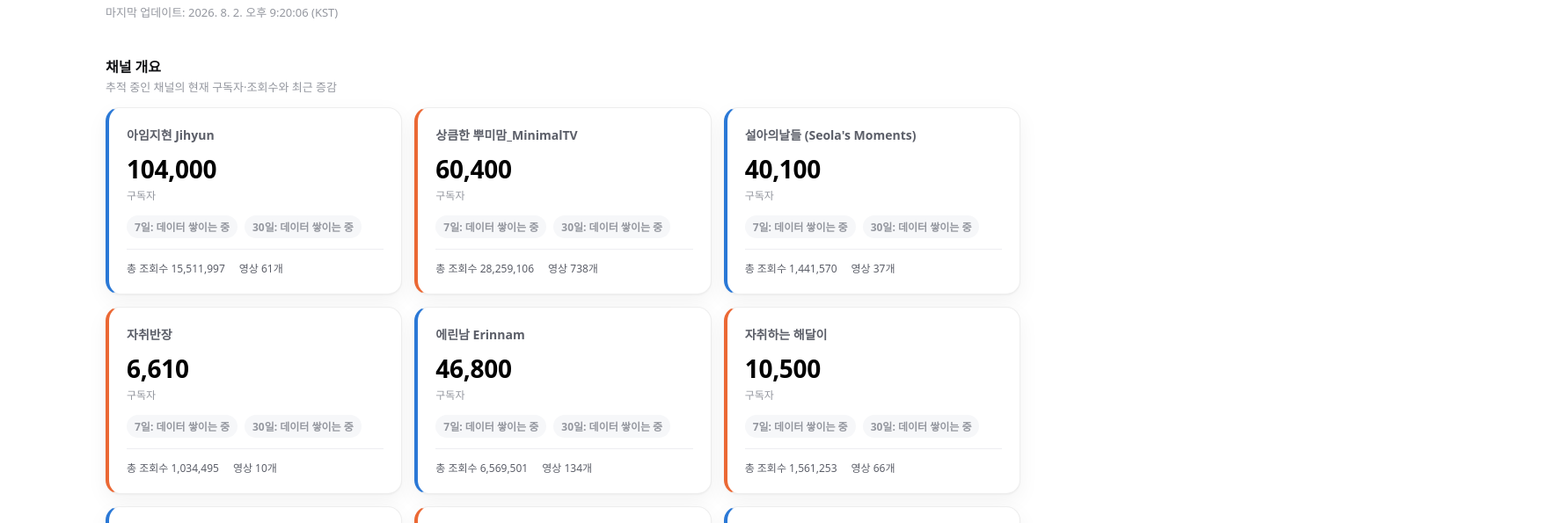
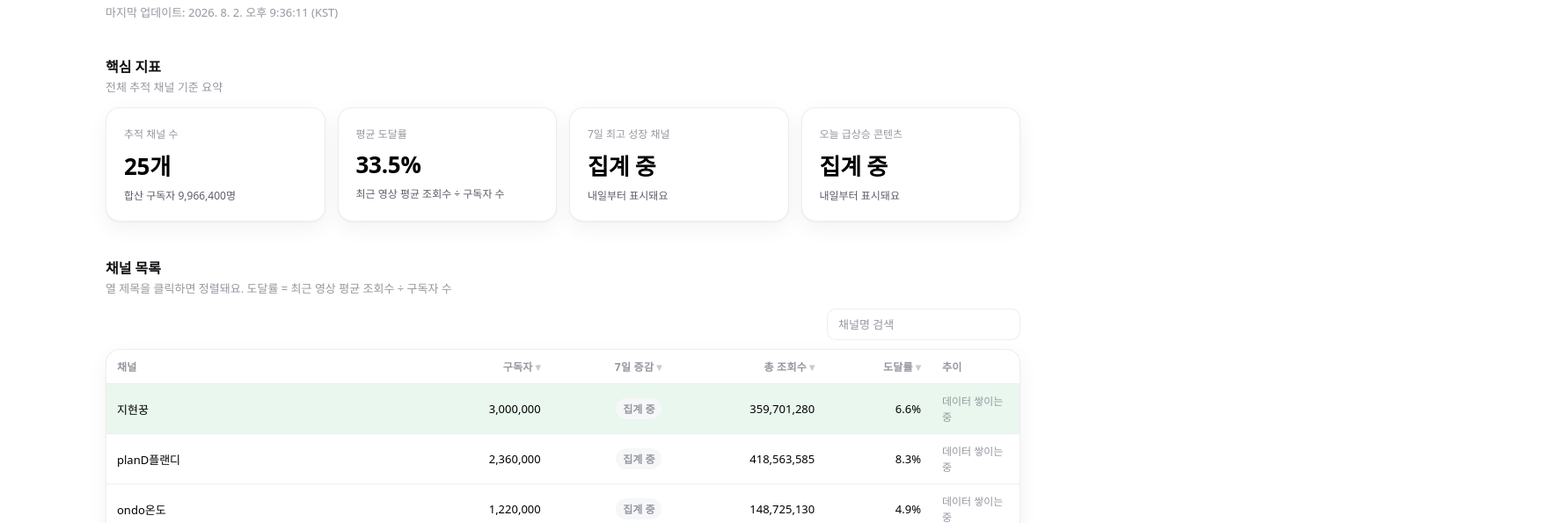
Before and after one commit to eve1yyn/youtube-tracker, a website: page docs/index.html in a window 1280 px wide. Shown: the part 77-672 px from the top of the page at 88% size, 1778 px wide, since content can reach past the window. Drawn offline with nearby package versions, Linux system fonts and the light colour scheme; a web font is replaced by a local one.

Commit message:
Redesign overview as a searchable/sortable table, add reach-rate KPI
- Replace the 25-card grid and multi-line subscriber chart (unreadable
  legend, decorative per-card colors) with a single sortable/searchable
  table: subscriber count, 7-day delta, total views, reach rate, and a
  per-row sparkline instead of one overlaid 25-series chart
- exportDashboardData.js: compute reachRate (avg recent video views /
  subscribers) per channel
- Add a KPI tile row (tracked channels, avg reach rate, top 7-day
  grower, today's biggest mover) above the table
- Table row click selects the channel and syncs the video-detail tabs

```diff
--- a/docs/app.js
+++ b/docs/app.js
@@ -1,13 +1,19 @@
 const vizRoot = document.querySelector('.viz-root');
 const style = getComputedStyle(vizRoot);
-const seriesColors = [style.getPropertyValue('--series-1').trim(), style.getPropertyValue('--series-2').trim()];
+const seriesColor = style.getPropertyValue('--series-1').trim();
+
+const state = { channels: [], sortKey: 'subscriberCount', sortDir: 'desc', search: '', activeChannelId: null };
 
 function fmtNum(n) {
   return n === null || n === undefined ? '-' : n.toLocaleString('ko-KR');
 }
 
+function fmtPercent(n) {
+  return n === null || n === undefined ? '-' : `${n.toFixed(1)}%`;
+}
+
 function fmtDelta(n) {
-  if (n === null || n === undefined) return { text: '데이터 쌓이는 중', cls: 'delta-empty' };
+  if (n === null || n === undefined) return { text: '집계 중', cls: 'delta-empty' };
   if (n > 0) return { text: `▲ ${n.toLocaleString('ko-KR')}`, cls: 'delta-up' };
   if (n < 0) return { text: `▼ ${Math.abs(n).toLocaleString('ko-KR')}`, cls: 'delta-down' };
   return { text: '변화 없음', cls: 'delta-empty' };
@@ -17,6 +23,27 @@ function fmtDate(iso) {
   return iso ? iso.slice(0, 10) : '-';
 }
 
+function sparklineSvg(values) {
+  const w = 92;
+  const h = 28;
+  const pad = 3;
+  if (!values || values.length < 2) {
+    return `<span style="color:var(--text-muted); font-size:12px;">데이터 쌓이는 중</span>`;
+  }
+  const min = Math.min(...values);
+  const max = Math.max(...values);
+  const range = max - min || 1;
+  const stepX = (w - pad * 2) / (values.length - 1);
+  const points = values
+    .map((v, i) => {
+      const x = pad + i * stepX;
+      const y = pad + (h - pad * 2) * (1 - (v - min) / range);
+      return `${x.toFixed(1)},${y.toFixed(1)}`;
+    })
+    .join(' ');
+  return `<svg width="${w}" height="${h}" viewBox="0 0 ${w} ${h}"><polyline points="${points}" fill="none" stroke="${seriesColor}" stroke-width="2" stroke-linecap="round" stroke-linejoin="round" /></svg>`;
+}
+
 async function main() {
   const res = await fetch('data/index.json', { cache: 'no-store' });
   const data = await res.json();
@@ -24,82 +51,139 @@ async function main() {
   document.getElementById('updated').textContent =
     `마지막 업데이트: ${new Date(data.generatedAt).toLocaleString('ko-KR', { timeZone: 'Asia/Seoul' })} (KST)`;
 
-  renderChannelCards(data.channels);
-  renderSubscriberChart(data.channels);
+  state.channels = data.channels;
+
+  renderKpiTiles(data);
   renderMovers(data.topMovers);
   renderChannelTabs(data.channels);
-}
 
-function renderChannelCards(channels) {
-  const grid = document.getElementById('channelGrid');
-  grid.innerHTML = '';
-  channels.forEach((ch, i) => {
-    const d7 = fmtDelta(ch.delta7d);
-    const d30 = fmtDelta(ch.delta30d);
-    const card = document.createElement('div');
-    card.className = 'card channel-card';
-    card.style.borderLeft = `4px solid ${seriesColors[i % seriesColors.length]}`;
-    card.innerHTML = `
-      <div class="name">${ch.title}</div>
-      <div class="stat">${fmtNum(ch.latest.subscriberCount)}</div>
-      <div class="label">구독자</div>
-      <div class="deltas">
-        <span class="${d7.cls}">7일: ${d7.text}</span>
-        <span class="${d30.cls}">30일: ${d30.text}</span>
-      </div>
-      <div class="sub-stats">
-        <span>총 조회수 ${fmtNum(ch.latest.totalViewCount)}</span>
-        <span>영상 ${fmtNum(ch.latest.videoCount)}개</span>
-      </div>
-    `;
-    grid.appendChild(card);
+  const initial = getSortedFilteredChannels()[0];
+  if (initial) {
+    state.activeChannelId = initial.channelId;
+    loadVideoTable(initial.channelId);
+  }
+  renderChannelTable();
+
+  document.getElementById('channelSearch').addEventListener('input', (e) => {
+    state.search = e.target.value;
+    renderChannelTable();
+  });
+
+  document.querySelectorAll('th.sortable').forEach((th) => {
+    th.addEventListener('click', () => {
+      const key = th.dataset.sort;
+      if (state.sortKey === key) {
+        state.sortDir = state.sortDir === 'asc' ? 'desc' : 'asc';
+      } else {
+        state.sortKey = key;
+        state.sortDir = key === 'title' ? 'asc' : 'desc';
+      }
+      document.querySelectorAll('th.sortable').forEach((t) => {
+        t.classList.remove('sorted');
+        const arrow = t.querySelector('.arrow');
+        if (arrow) arrow.textContent = '▾';
+      });
+      th.classList.add('sorted');
+      const arrow = th.querySelector('.arrow');
+      if (arrow) arrow.textContent = state.sortDir === 'asc' ? '▴' : '▾';
+      renderChannelTable();
+    });
   });
 }
 
-function renderSubscriberChart(channels) {
-  const totalPoints = channels.reduce((sum, ch) => sum + ch.dailyStats.length, 0);
-  const canvas = document.getElementById('subscriberChart');
-  const emptyState = document.getElementById('chartEmptyState');
-  const legend = document.getElementById('chartLegend');
+function renderKpiTiles(data) {
+  const channels = data.channels;
+  const totalSubscribers = channels.reduce((sum, c) => sum + c.latest.subscriberCount, 0);
+  const reachRates = channels.map((c) => c.reachRate).filter((v) => v !== null && v !== undefined);
+  const avgReach = reachRates.length ? reachRates.reduce((a, b) => a + b, 0) / reachRates.length : null;
 
-  legend.innerHTML = channels
-    .map((ch, i) => `<span class="legend-item"><span class="swatch" style="background:${seriesColors[i % seriesColors.length]}"></span>${ch.title}</span>`)
+  const growthCandidates = channels.filter((c) => c.delta7d !== null && c.delta7d !== undefined);
+  const topGrower = growthCandidates.length ? growthCandidates.reduce((a, b) => (b.delta7d > a.delta7d ? b : a)) : null;
+
+  const tiles = [
+    { label: '추적 채널 수', value: `${channels.length}개`, sub: `합산 구독자 ${fmtNum(totalSubscribers)}명` },
+    { label: '평균 도달률', value: fmtPercent(avgReach), sub: '최근 영상 평균 조회수 ÷ 구독자 수' },
+    {
+      label: '7일 최고 성장 채널',
+      value: topGrower ? topGrower.title : '집계 중',
+      sub: topGrower ? `+${topGrower.delta7d.toLocaleString('ko-KR')}명` : '내일부터 표시돼요',
+    },
+    {
+      label: '오늘 급상승 콘텐츠',
+      value: data.topMovers.length ? data.topMovers[0].title : '집계 중',
+      sub: data.topMovers.length ? `+${data.topMovers[0].viewDelta.toLocaleString('ko-KR')}회` : '내일부터 표시돼요',
+    },
+  ];
+
+  document.getElementById('kpiGrid').innerHTML = tiles
+    .map(
+      (t) => `
+    <div class="card kpi-tile">
+      <div class="kpi-label">${t.label}</div>
+      <div class="kpi-value">${t.value}</div>
+      <div class="kpi-sub">${t.sub}</div>
+    </div>
+  `
+    )
     .join('');
+}
 
-  if (totalPoints < 2) {
-    canvas.style.display = 'none';
-    emptyState.style.display = 'block';
+function getSortValue(c, key) {
+  if (key === 'title') return c.title;
+  if (key === 'subscriberCount') return c.latest.subscriberCount;
+  if (key === 'totalViewCount') return c.latest.totalViewCount;
+  if (key === 'delta7d') return c.delta7d;
+  if (key === 'reachRate') return c.reachRate;
+  return null;
+}
+
+function getSortedFilteredChannels() {
+  const q = state.search.trim().toLowerCase();
+  let rows = state.channels.filter((c) => c.title.toLowerCase().includes(q));
+
+  rows = rows.slice().sort((a, b) => {
+    if (state.sortKey === 'title') {
+      return state.sortDir === 'asc' ? a.title.localeCompare(b.title, 'ko') : b.title.localeCompare(a.title, 'ko');
+    }
+    let av = getSortValue(a, state.sortKey);
+    let bv = getSortValue(b, state.sortKey);
+    av = av === null || av === undefined ? -Infinity : av;
+    bv = bv === null || bv === undefined ? -Infinity : bv;
+    return state.sortDir === 'asc' ? av - bv : bv - av;
+  });
+
+  return rows;
+}
+
+function renderChannelTable() {
+  const rows = getSortedFilteredChannels();
+  const tbody = document.getElementById('channelTableBody');
+
+  if (rows.length === 0) {
+    tbody.innerHTML = `<tr><td colspan="6"><div class="empty-state">검색 결과가 없어요.</div></td></tr>`;
     return;
   }
 
-  const allDates = [...new Set(channels.flatMap((ch) => ch.dailyStats.map((d) => d.date)))].sort();
+  tbody.innerHTML = rows
+    .map((c) => {
+      const d7 = fmtDelta(c.delta7d);
+      const spark = sparklineSvg(c.dailyStats.map((d) => d.subscriberCount));
+      const active = c.channelId === state.activeChannelId ? ' active' : '';
+      return `
+      <tr class="channel-row${active}" data-channel-id="${c.channelId}">
+        <td class="channel-name-cell">${c.title}</td>
+        <td class="num">${fmtNum(c.latest.subscriberCount)}</td>
+        <td class="num"><span class="delta-badge ${d7.cls}">${d7.text}</span></td>
+        <td class="num">${fmtNum(c.latest.totalViewCount)}</td>
+        <td class="num">${fmtPercent(c.reachRate)}</td>
+        <td class="sparkline-cell">${spark}</td>
+      </tr>
+    `;
+    })
+    .join('');
 
-  new Chart(canvas.getContext('2d'), {
-    type: 'line',
-    data: {
-      labels: allDates,
-      datasets: channels.map((ch, i) => ({
-        label: ch.title,
-        data: allDates.map((date) => {
-          const row = ch.dailyStats.find((d) => d.date === date);
-          return row ? row.subscriberCount : null;
-        }),
-        borderColor: seriesColors[i % seriesColors.length],
-        backgroundColor: seriesColors[i % seriesColors.length],
-        borderWidth: 2,
-        pointRadius: 4,
-        spanGaps: true,
-        tension: 0.2,
-      })),
-    },
-    options: {
-      plugins: { legend: { display: false }, tooltip: { mode: 'index', intersect: false } },
-      interaction: { mode: 'index', intersect: false },
-      scales: {
-        y: { ticks: { callback: (v) => v.toLocaleString('ko-KR') }, grid: { color: style.getPropertyValue('--gridline').trim() } },
-        x: { grid: { display: false } },
-      },
-    },
+  tbody.querySelectorAll('.channel-row').forEach((tr) => {
+    tr.addEventListener('click', () => selectChannel(tr.dataset.channelId, { scroll: true }));
   });
 }
 
@@ -127,18 +211,24 @@ function renderMovers(movers) {
 function renderChannelTabs(channels) {
   const tabs = document.getElementById('channelTabs');
   tabs.innerHTML = '';
-  channels.forEach((ch, i) => {
+  channels.forEach((ch) => {
     const btn = document.createElement('button');
-    btn.className = 'tab-btn' + (i === 0 ? ' active' : '');
+    btn.className = 'tab-btn' + (ch.channelId === state.activeChannelId ? ' active' : '');
     btn.textContent = ch.title;
-    btn.addEventListener('click', () => {
-      [...tabs.children].forEach((b) => b.classList.remove('active'));
-      btn.classList.add('active');
-      loadVideoTable(ch.channelId);
-    });
+    btn.dataset.channelId = ch.channelId;
+    btn.addEventListener('click', () => selectChannel(ch.channelId));
     tabs.appendChild(btn);
   });
-  if (channels.length > 0) loadVideoTable(channels[0].channelId);
+}
+
+function selectChannel(channelId, { scroll = false } = {}) {
+  state.activeChannelId = channelId;
+  renderChannelTable();
+  document.querySelectorAll('.tab-btn').forEach((b) => b.classList.toggle('active', b.dataset.channelId === channelId));
+  loadVideoTable(channelId);
+  if (scroll) {
+    document.getElementById('channelTabs').scrollIntoView({ behavior: 'smooth', block: 'start' });
+  }
 }
 
 async function loadVideoTable(channelId) {
@@ -165,7 +255,7 @@ async function loadVideoTable(channelId) {
         <td class="num">${fmtNum(r.latest.viewCount)}</td>
         <td class="num">${fmtNum(r.latest.likeCount)}</td>
         <td class="num">${fmtNum(r.latest.commentCount)}</td>
-        <td class="num ${d.cls}">${r.dayDelta === null ? '-' : d.text}</td>
+        <td class="num ${r.dayDelta === null ? '' : d.cls}">${r.dayDelta === null ? '-' : d.text}</td>
       </tr>
     `;
     })
--- a/docs/data/index.json
+++ b/docs/data/index.json
@@ -1,5 +1,5 @@
 {
-  "generatedAt": "2026-08-02T12:20:06.740Z",
+  "generatedAt": "2026-08-02T12:36:11.537Z",
   "channels": [
     {
       "channelId": "UC0JEvlaTw-nX7iDLb_L_ymA",
@@ -13,6 +13,7 @@
       },
       "delta7d": null,
       "delta30d": null,
+      "reachRate": 74.59866863905326,
       "dailyStats": [
         {
           "date": "2026-08-02",
@@ -35,6 +36,7 @@
       },
       "delta7d": null,
       "delta30d": null,
+      "reachRate": null,
       "dailyStats": [
         {
           "date": "2026-08-02",
@@ -57,6 +59,7 @@
       },
       "delta7d": null,
       "delta30d": null,
+      "reachRate": 16.07231920199501,
       "dailyStats": [
         {
           "date": "2026-08-02",
@@ -79,6 +82,7 @@
       },
       "delta7d": null,
       "delta30d": null,
+      "reachRate": null,
       "dailyStats": [
         {
           "date": "2026-08-02",
@@ -101,6 +105,7 @@
       },
       "delta7d": null,
       "delta30d": null,
+      "reachRate": 14.36965811965812,
       "dailyStats": [
         {
           "date": "2026-08-02",
@@ -123,6 +128,7 @@
       },
       "delta7d": null,
       "delta30d": null,
+      "reachRate": 5.457142857142857,
       "dailyStats": [
         {
           "date": "2026-08-02",
@@ -145,6 +151,7 @@
       },
       "delta7d": null,
       "delta30d": null,
+      "reachRate": 156.809559613319,
       "dailyStats": [
         {
           "date": "2026-08-02",
@@ -167,6 +174,7 @@
       },
       "delta7d": null,
       "delta30d": null,
+      "reachRate": 14.472681067344345,
       "dailyStats": [
         {
           "date": "2026-08-02",
@@ -189,6 +197,7 @@
       },
       "delta7d": null,
       "delta30d": null,
+      "reachRate": 8.253686440677967,
       "dailyStats": [
         {
           "date": "2026-08-02",
@@ -211,6 +220,7 @@
       },
       "delta7d": null,
       "delta30d": null,
+      "reachRate": 4.897622950819672,
       "dailyStats": [
         {
           "date": "2026-08-02",
@@ -233,6 +243,7 @@
       },
       "delta7d": null,
       "delta30d": null,
+      "reachRate": 54.28428701180745,
       "dailyStats": [
         {
           "date": "2026-08-02",
@@ -255,6 +266,7 @@
       },
       "delta7d": null,
       "delta30d": null,
+      "reachRate": 9.877379619260918,
       "dailyStats": [
         {
           "date": "2026-08-02",
@@ -277,6 +289,7 @@
       },
       "delta7d": null,
       "delta30d": null,
+      "reachRate": null,
       "dailyStats": [
         {
           "date": "2026-08-02",
@@ -299,6 +312,7 @@
       },
       "delta7d": null,
       "delta30d": null,
+      "reachRate": 17.527376344086022,
       "dailyStats": [
         {
           "date": "2026-08-02",
@@ -321,6 +335,7 @@
       },
       "delta7d": null,
       "delta30d": null,
+      "reachRate": null,
       "dailyStats": [
         {
           "date": "2026-08-02",
@@ -343,6 +358,7 @@
       },
       "delta7d": null,
       "delta30d": null,
+      "reachRate": 16.81049562682216,
       "dailyStats": [
         {
           "date": "2026-08-02",
@@ -365,6 +381,7 @@
       },
       "delta7d": null,
       "delta30d": null,
+      "reachRate": 2.7868217054263567,
       "dailyStats": [
         {
           "date": "2026-08-02",
@@ -387,6 +404,7 @@
       },
       "delta7d": null,
       "delta30d": null,
+      "reachRate": 73.96932515337423,
       "dailyStats": [
         {
           "date": "2026-08-02",
@@ -409,6 +427,7 @@
       },
       "delta7d": null,
       "delta30d": null,
+      "reachRate": 4.926163366336633,
       "dailyStats": [
         {
           "date": "2026-08-02",
@@ -431,6 +450,7 @@
       },
       "delta7d": null,
       "delta30d": null,
+      "reachRate": null,
       "dailyStats": [
         {
           "date": "2026-08-02",
@@ -453,6 +473,7 @@
       },
       "delta7d": null,
       "delta30d": null,
+      "reachRate": 134.88762344695763,
       "dailyStats": [
         {
           "date": "2026-08-02",
@@ -475,6 +496,7 @@
       },
       "delta7d": null,
       "delta30d": null,
+      "reachRate": 9.92969178082192,
       "dailyStats": [
         {
           "date": "2026-08-02",
@@ -497,6 +519,7 @@
       },
       "delta7d": null,
       "delta30d": null,
+      "reachRate": 10.7360698125404,
       "dailyStats": [
         {
           "date": "2026-08-02",
@@ -519,6 +542,7 @@
       },
       "delta7d": null,
       "delta30d": null,
+      "reachRate": 6.5845666666666665,
       "dailyStats": [
         {
           "date": "2026-08-02",
@@ -541,6 +565,7 @@
       },
       "delta7d": null,
       "delta30d": null,
+      "reachRate": null,
       "dailyStats": [
         {
           "date": "2026-08-02",
--- a/docs/index.html
+++ b/docs/index.html
@@ -90,36 +90,36 @@
     padding: 20px;
   }
 
-  .channel-grid {
+  /* KPI 타일 */
+  .kpi-grid {
     display: grid;
-    grid-template-columns: repeat(auto-fit, minmax(250px, 1fr));
+    grid-template-columns: repeat(auto-fit, minmax(200px, 1fr));
     gap: 14px;
   }
-  .channel-card { cursor: pointer; transition: box-shadow 0.15s ease, transform 0.15s ease; }
-  .channel-card:hover { transform: translateY(-1px); }
-  .channel-card.active { outline: 2px solid var(--series-1); outline-offset: -1px; }
-  .channel-card .name { font-weight: 600; font-size: 14px; margin-bottom: 10px; color: var(--text-secondary); }
-  .channel-card .stat {
-    font-size: 28px;
+  .kpi-tile .kpi-label { font-size: 12px; color: var(--text-muted); font-weight: 500; }
+  .kpi-tile .kpi-value {
+    font-size: 26px;
     font-weight: 700;
     letter-spacing: -0.01em;
     font-variant-numeric: tabular-nums;
+    margin-top: 8px;
   }
-  .channel-card .label { font-size: 12px; color: var(--text-muted); margin-top: 2px; }
-  .deltas { display: flex; gap: 8px; margin-top: 14px; }
-  .deltas span {
+  .kpi-tile .kpi-sub { font-size: 12px; color: var(--text-secondary); margin-top: 6px; }
+
+  .deltas span,
+  .delta-badge {
     display: inline-flex;
     align-items: center;
     font-size: 12px;
     font-weight: 600;
-    padding: 4px 9px;
+    padding: 3px 8px;
     border-radius: 999px;
     font-variant-numeric: tabular-nums;
+    white-space: nowrap;
   }
   .delta-up { color: var(--good); background: var(--good-bg); }
   .delta-down { color: var(--critical); background: var(--critical-bg); }
   .delta-empty { color: var(--text-muted); background: var(--page-plane); }
-  .sub-stats { margin-top: 12px; padding-top: 12px; border-top: 1px solid var(--gridline); font-size: 12px; color: var(--text-secondary); display: flex; gap: 16px; }
 
   .empty-state {
     color: var(--text-muted);
@@ -131,7 +131,33 @@
     background: var(--page-plane);
   }
 
-  .legend { display: flex; gap: 16px; margin-bottom: 12px; font-size: 13px; }
+  /* 채널 목록 테이블 */
+  .table-toolbar { display: flex; justify-content: flex-end; margin-bottom: 10px; }
+  .search-input {
+    width: 220px;
+    max-width: 100%;
+    font-family: inherit;
+    font-size: 13px;
+    padding: 8px 12px;
+    border: 1px solid var(--border);
+    border-radius: 10px;
+    background: var(--surface-1);
+    color: var(--text-primary);
+  }
+  .search-input:focus { outline: 2px solid var(--series-1); outline-offset: -1px; }
+  .search-input::placeholder { color: var(--text-muted); }
+
+  th.sortable { cursor: pointer; user-select: none; white-space: nowrap; }
+  th.sortable:hover { color: var(--text-secondary); }
+  th.sortable .arrow { margin-left: 3px; opacity: 0.5; }
+  th.sortable.sorted .arrow { opacity: 1; }
+  .channel-row { cursor: pointer; }
+  .channel-row:hover td { background: var(--page-plane); }
+  .channel-row.active td { background: var(--good-bg); }
+  .channel-name-cell { font-weight: 500; }
+  .sparkline-cell { width: 100px; }
+
+  .legend { display: flex; gap: 16px; margin-bottom: 12px; font-size: 13px; flex-wrap: wrap; }
   .legend-item { display: flex; align-items: center; gap: 6px; color: var(--text-secondary); font-weight: 500; }
   .swatch { width: 10px; height: 10px; border-radius: 3px; display: inline-block; }
 
@@ -182,23 +208,34 @@
 
     <div class="section">
       <div class="section-head">
-        <h2>채널 개요</h2>
-        <div class="section-sub">추적 중인 채널의 현재 구독자·조회수와 최근 증감</div>
+        <h2>핵심 지표</h2>
+        <div class="section-sub">전체 추적 채널 기준 요약</div>
       </div>
-      <div class="channel-grid" id="channelGrid"></div>
+      <div class="kpi-grid" id="kpiGrid"></div>
     </div>
 
     <div class="section">
       <div class="section-head">
-        <h2>구독자 추이</h2>
-        <div class="section-sub">일자별 구독자 수 변화</div>
+        <h2>채널 목록</h2>
+        <div class="section-sub">열 제목을 클릭하면 정렬돼요. 도달률 = 최근 영상 평균 조회수 ÷ 구독자 수</div>
       </div>
-      <div class="card">
-        <div class="legend" id="chartLegend"></div>
-        <canvas id="subscriberChart" height="90"></canvas>
-        <div class="empty-state" id="chartEmptyState" style="display:none; margin-top: 8px;">
-          데이터가 하루뿐이라 아직 추이를 그릴 수 없어요. 다음 날 수집부터 선이 생겨요.
-        </div>
+      <div class="table-toolbar">
+        <input type="text" class="search-input" id="channelSearch" placeholder="채널명 검색" />
+      </div>
+      <div class="card" style="padding:0; overflow-x:auto;">
+        <table>
+          <thead>
+            <tr>
+              <th class="sortable" data-sort="title">채널</th>
+              <th class="sortable num" data-sort="subscriberCount">구독자<span class="arrow">▾</span></th>
+              <th class="sortable num" data-sort="delta7d">7일 증감<span class="arrow">▾</span></th>
+              <th class="sortable num" data-sort="totalViewCount">총 조회수<span class="arrow">▾</span></th>
+              <th class="sortable num" data-sort="reachRate">도달률<span class="arrow">▾</span></th>
+              <th>추이</th>
+            </tr>
+          </thead>
+          <tbody id="channelTableBody"></tbody>
+        </table>
       </div>
     </div>
 
```
Also changed, not shown: src/exportDashboardData.js (+8 -0 lines).
